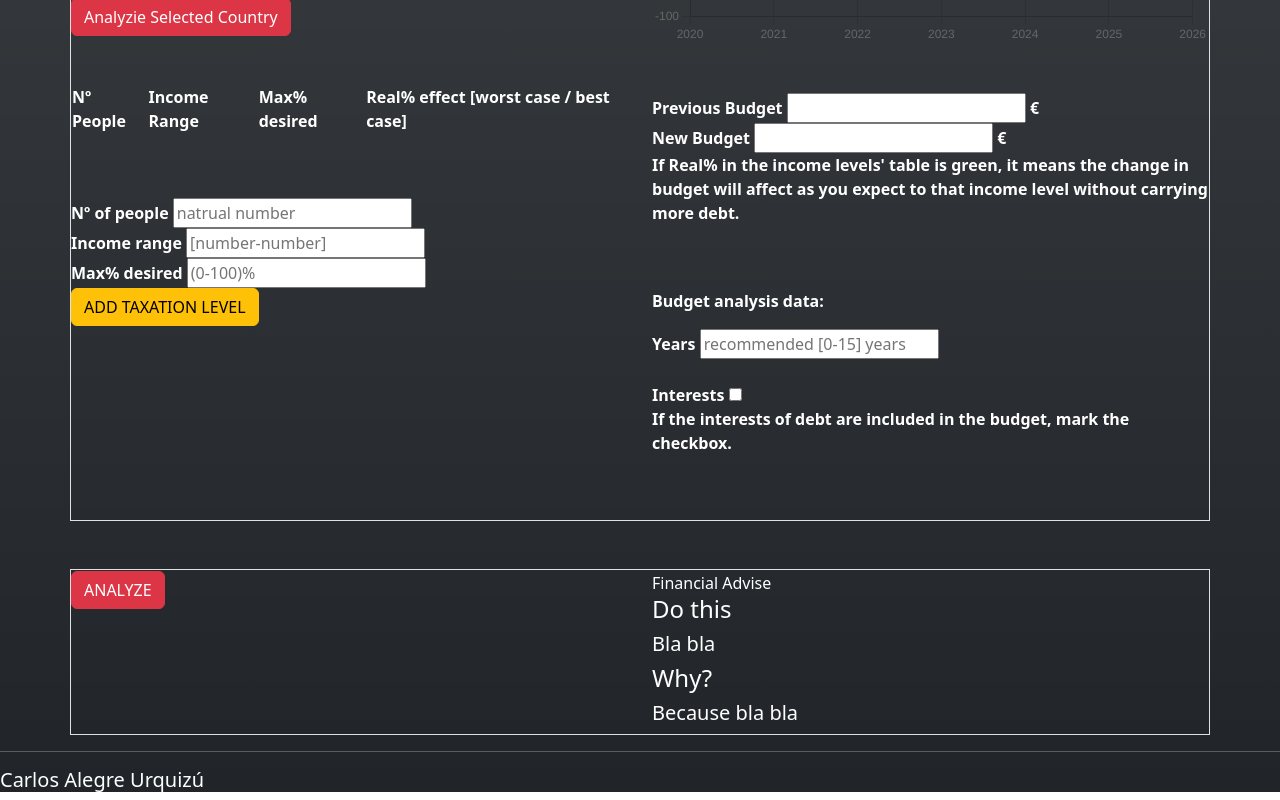
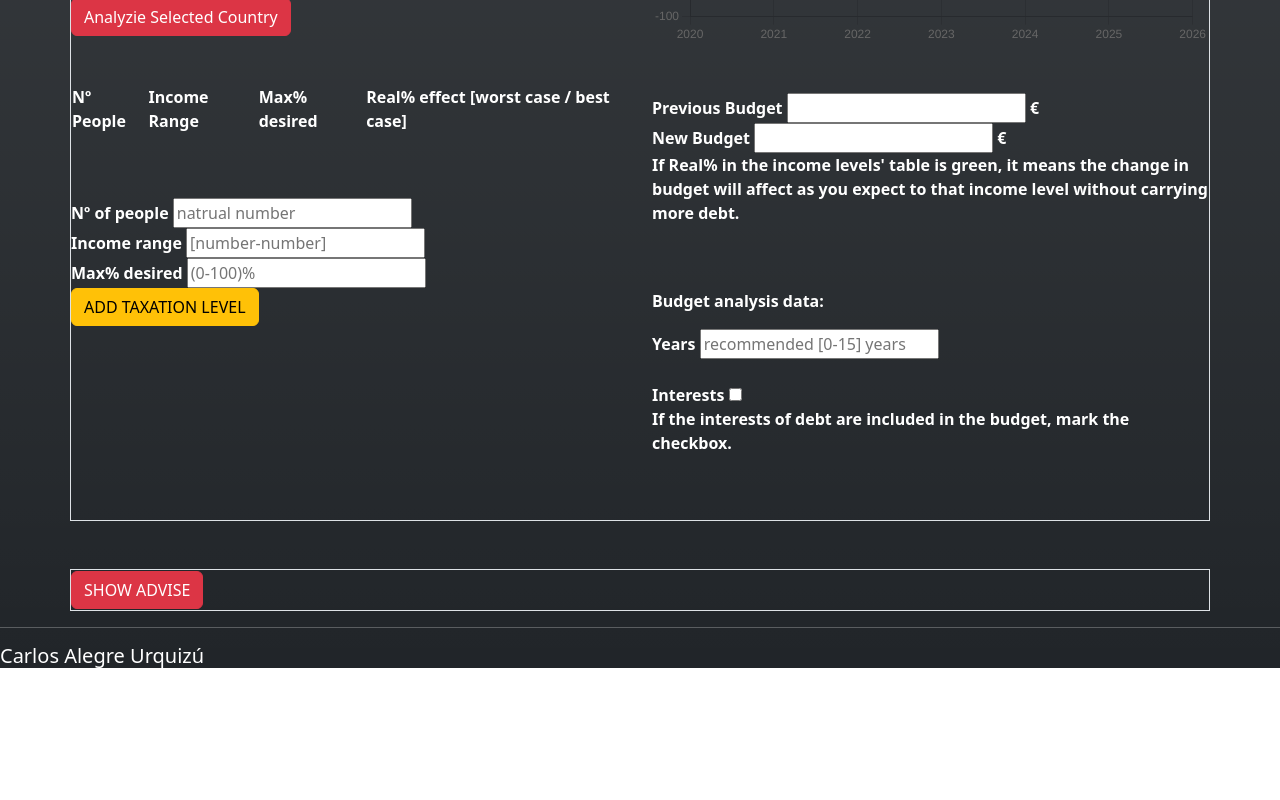
Before and after one commit to CarlosAlegreUr/FairTaxesAnalytics-WebDevReactJs, a React (Create React App) app: page / in a window 1280 px wide. Shown: the part 651-1451 px from the top of the page. After the commit the page ends 1327 px from the top, so only its background shows below. Built offline with nearby package versions, Linux system fonts and the light colour scheme.

Commit message:
Show Hide Advise Implemented

```diff
--- a/src/App.js
+++ b/src/App.js
@@ -5,13 +5,17 @@ import BudgetChart from "./components/BudgetChart"
 import FinancialAdvise from "./components/FinancialAdvise"
 import StatParam from "./components/StatParamMenu"
 import SocialMediaNav from "./components/SocialMediaNav"
+import AdviseButton from "./components/AdviseButton"
 import PageFooter from "./components/PageFooter"
-import AnalyzeButton from "./components/AnalyzeButton"
 import TaxationLevelsTable from "./components/TaxationLevelsTable"
 import CountriesDataMenu from "./components/CountriesDataMenu"
 
 export default function App() {
     const [taxLvlTablerows, setRows] = useState([])
+    const [financialAd, setFinancialAd] = useState({
+        advise: false,
+        buttonText: "SHOW ADVISE",
+    })
     const prev_budget = 0
     const new_budget = 0
     return (
@@ -29,7 +33,7 @@ export default function App() {
                         <TaxationLevelsTable
                             rows={taxLvlTablerows}
                             setNewRow={setRows}
-                            newBudget = {new_budget}
+                            newBudget={new_budget}
                         />
                     </th>
 
@@ -45,12 +49,17 @@ export default function App() {
             <table className="container-md border" id="bottom-div">
                 <tr className="row">
                     <th className="col">
-                        <AnalyzeButton />
+                        <AdviseButton
+                            financialAd={financialAd}
+                            setFinancialAd={setFinancialAd}
+                        />
                     </th>
 
-                    <td className="col">
-                        <FinancialAdvise />
-                    </td>
+                    {financialAd.advise ? (
+                        <td className="col">
+                            <FinancialAdvise />
+                        </td>
+                    ) : null}
                 </tr>
             </table>
             <PageFooter />
--- /dev/null
+++ b/src/components/AdviseButton.js
@@ -0,0 +1,18 @@
+export default function AdviseButton(props) {
+    return (
+        <button
+            onClick={() => {
+                props.setFinancialAd({
+                    advise: !props.financialAd.advise,
+                    buttonText: props.financialAd.advise
+                        ? "SHOW ADVISE"
+                        : "HIDE ADVISE",
+                })
+            }}
+            className="btn btn-danger"
+            id="advise-button"
+        >
+            {props.financialAd.buttonText}
+        </button>
+    )
+}
--- a/src/components/AnalyzeButton.js
+++ /dev/null
@@ -1,7 +0,0 @@
-export default function AnalyzeButton() {
-    return (
-        <button className="btn btn-danger" id="analyze-button">
-            ANALYZE
-        </button>
-    )
-}
```
